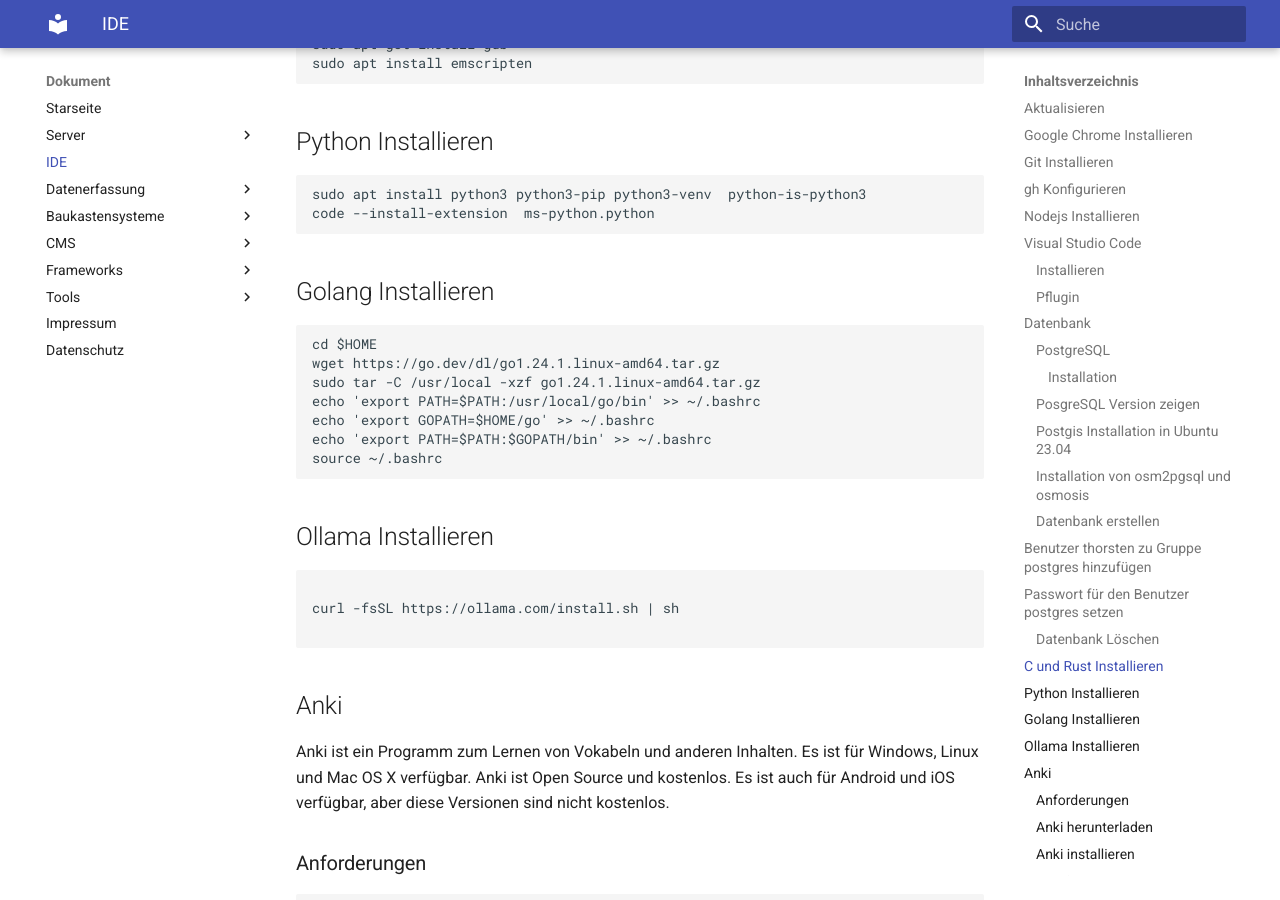
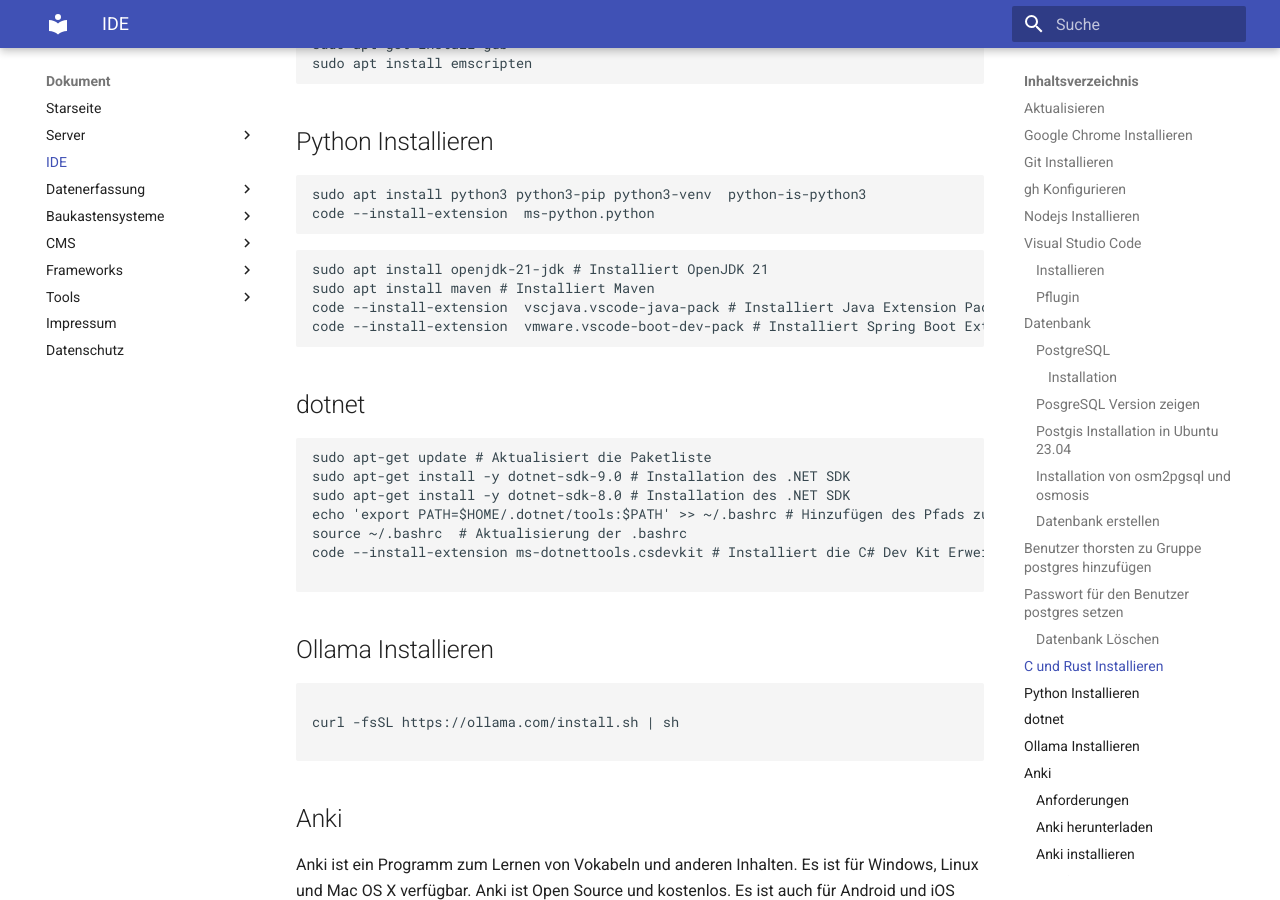
Before and after one commit to thorstenkloehn/dokument, an MkDocs documentation site: the page built from docs/IDE/index.md, in a window 1280 px wide and 900 px high, scrolled down 3355 px. Built offline with MkDocs 1.6.1 and Material for MkDocs 9.7.7, drawn with Linux system fonts in a browser that asks for light colours.

Commit message:
Dokumentation: Hinzufügen von Installationsanweisungen für OpenJDK, Maven und .NET SDK in die IDE-Dokumentation

````diff
--- a/docs/IDE/index.md
+++ b/docs/IDE/index.md
@@ -135,17 +135,24 @@
 sudo apt install python3 python3-pip python3-venv  python-is-python3
 code --install-extension  ms-python.python
 ```
+```
+sudo apt install openjdk-21-jdk # Installiert OpenJDK 21
+sudo apt install maven # Installiert Maven
+code --install-extension  vscjava.vscode-java-pack # Installiert Java Extension Pack für Visual Studio Code
+code --install-extension  vmware.vscode-boot-dev-pack # Installiert Spring Boot Extension Pack für Visual S
+```
+## dotnet
 
-## Golang Installieren
-```bash
-cd $HOME
-wget https://go.dev/dl/go1.24.1.linux-amd64.tar.gz
-sudo tar -C /usr/local -xzf go1.24.1.linux-amd64.tar.gz
-echo 'export PATH=$PATH:/usr/local/go/bin' >> ~/.bashrc
-echo 'export GOPATH=$HOME/go' >> ~/.bashrc
-echo 'export PATH=$PATH:$GOPATH/bin' >> ~/.bashrc
-source ~/.bashrc
 ```
+sudo apt-get update # Aktualisiert die Paketliste
+sudo apt-get install -y dotnet-sdk-9.0 # Installation des .NET SDK
+sudo apt-get install -y dotnet-sdk-8.0 # Installation des .NET SDK
+echo 'export PATH=$HOME/.dotnet/tools:$PATH' >> ~/.bashrc # Hinzufügen des Pfads zum .bashrc
+source ~/.bashrc  # Aktualisierung der .bashrc
+code --install-extension ms-dotnettools.csdevkit # Installiert die C# Dev Kit Erweiterung
+
+```
+
 
 ## Ollama Installieren
 ```
````
